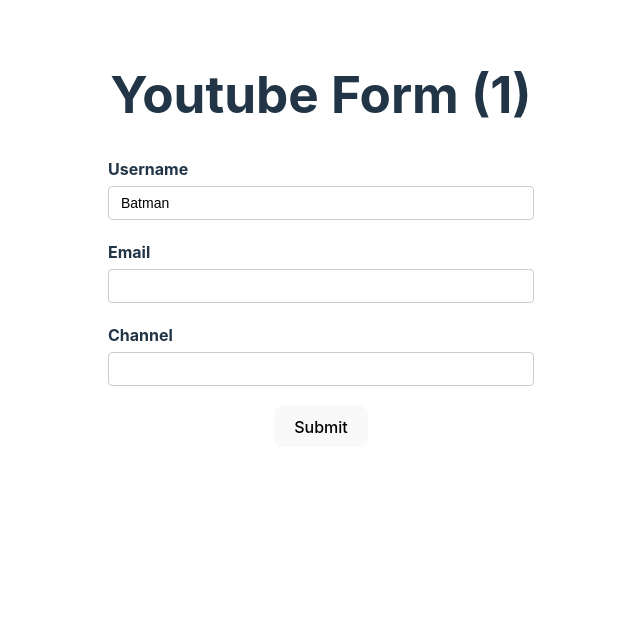
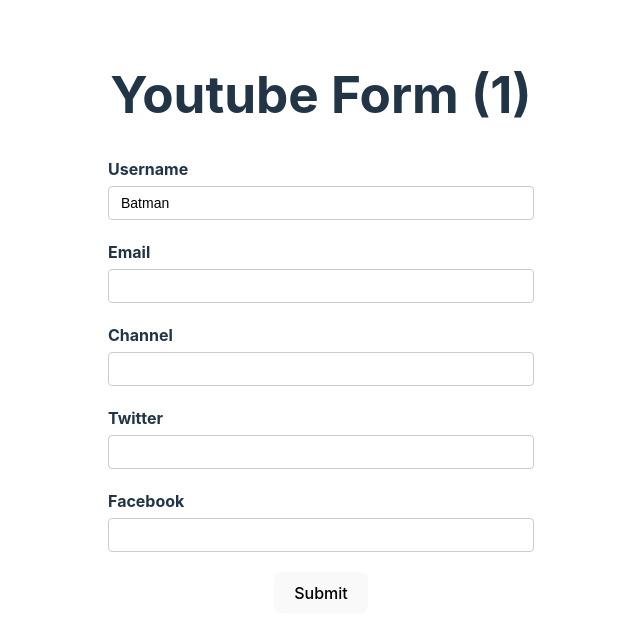
Before and after one commit to SudirKrishnaaRS/React-Hook-Form-Tutorial, a React (Vite) app in the folder rhf-demo/: page / in a window 1280 px wide. Shown: the top 638 px of the page, without its empty margins (319-959 px from the left). Built offline with nearby package versions, Linux system fonts and the light colour scheme.

Commit message:
V-13: Nested Objects

```diff
--- a/rhf-demo/src/components/YouTubeForm.tsx
+++ b/rhf-demo/src/components/YouTubeForm.tsx
@@ -8,6 +8,10 @@
   username: string;
   email: string;
   channel: string;
+  social: {
+    twitter: string;
+    facebook: string;
+  };
 };
 
 const YouTubeForm = () => {
@@ -17,7 +21,11 @@
       username: "Batman",
       email: "",
       channel: "",
-    }
+      social: {
+        twitter: "",
+        facebook: "",
+      },
+    },
   });
 
   // Example usage: How to store the default values by making an API call
@@ -136,6 +144,20 @@
           <p className="error">{errors.channel?.message}</p>
         </div>
 
+        {/* This div is just for css styling  */}
+        <div className="form-control">
+          <label htmlFor="twitter">Twitter</label>
+          {/* Here register("social.twitter") - social.twitter is because we are nesting the twitter into social object */}
+          <input type="text" id="twitter" {...register("social.twitter")} />
+        </div>
+
+        {/* This div is just for css styling  */}
+        <div className="form-control">
+          <label htmlFor="facebook">Facebook</label>
+          {/* Here register("social.facebook") - social.facebook is because we are nesting the facebook into social object */}
+          <input type="text" id="facebook" {...register("social.facebook")} />
+        </div>
+
         <button>Submit</button>
       </form>
 
```
